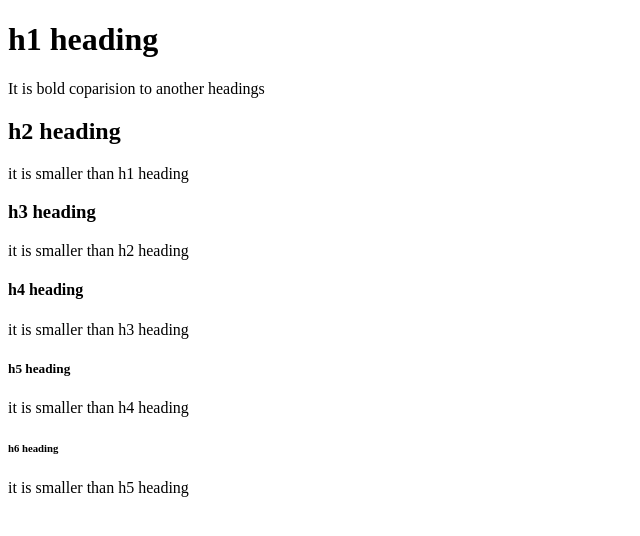
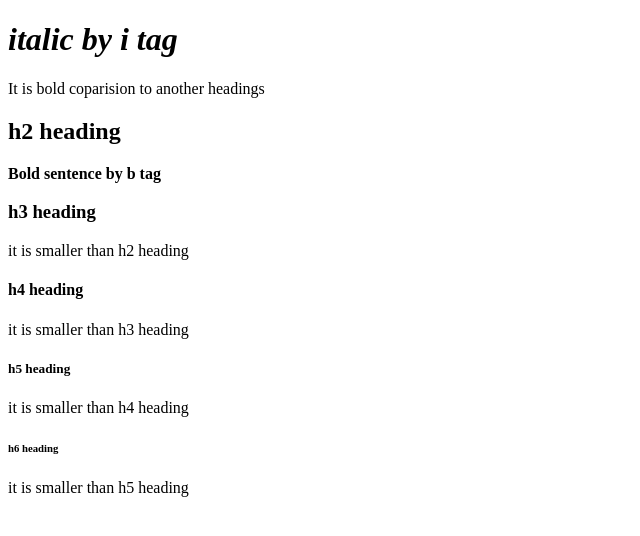
Before and after one commit to snehalive/HTML, a plain HTML site: page heading.html in a window 1280 px wide. Shown: the whole page, without its empty margins (0-640 px from the left). Drawn offline with Linux system fonts and the light colour scheme.

Commit message:
Uses of Bold and Italic tag

```diff
--- a/heading.html
+++ b/heading.html
@@ -8,7 +8,7 @@
 </head>
 <body>
     <h1>
-        h1 heading
+       <i>italic by i tag</i>
     </h1>
     <p>
     It is bold coparision to another headings
@@ -17,7 +17,8 @@
         h2 heading
     </h2>
     <p>
-        it is smaller than h1 heading
+        <b>Bold sentence by b tag</b>
+
     </p>
     <h3>
         h3 heading
```
